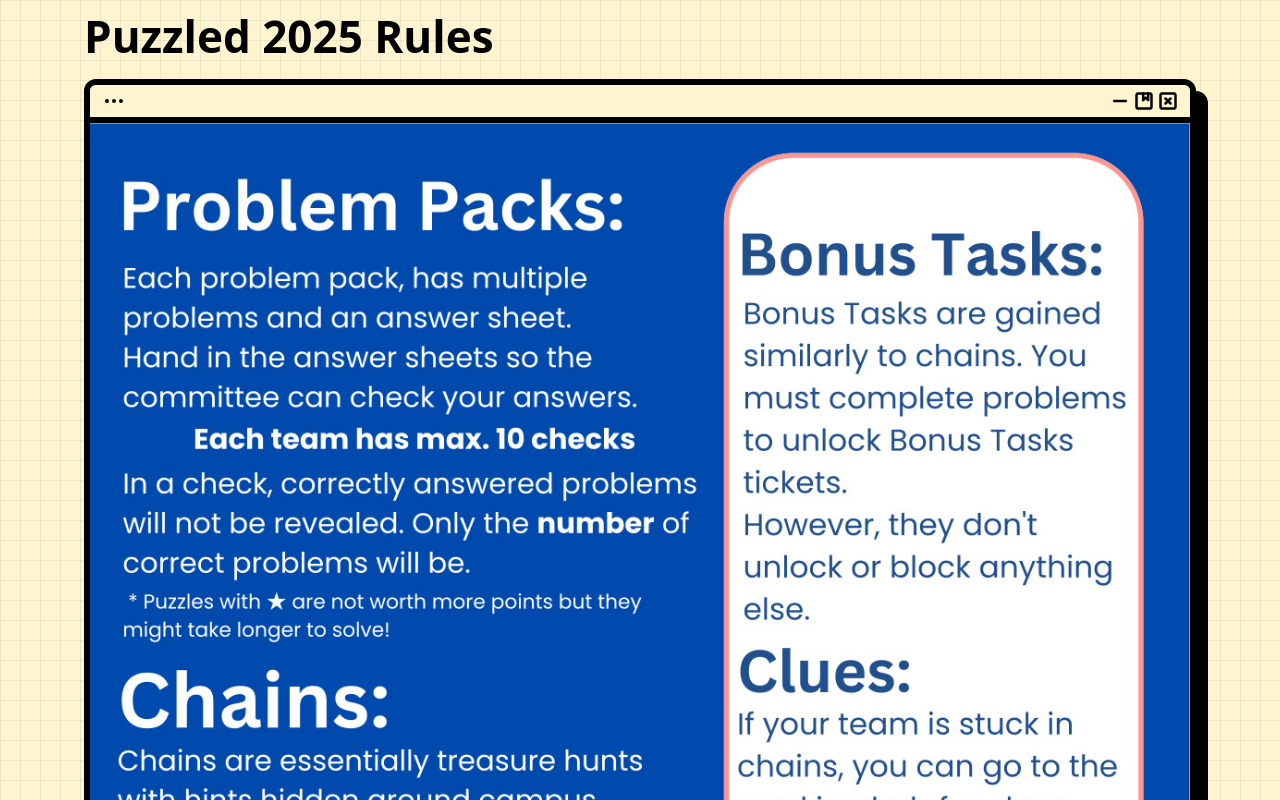
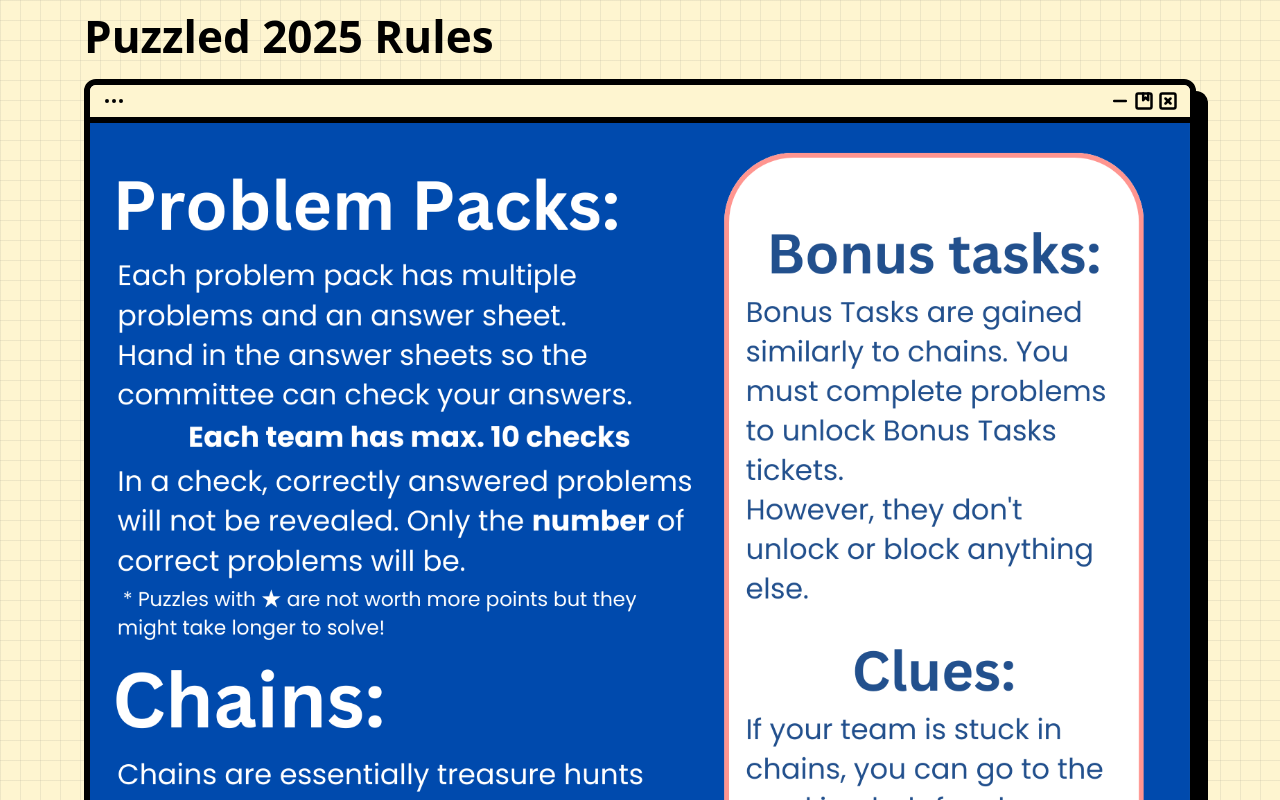
Before and after one commit to jd-paul/puzzled-2025, a Next.js app: page / in a window 1280 px wide. Shown: the part 2440-3240 px from the top of the page. Built offline with nearby package versions, Linux system fonts and the light colour scheme.

Commit message:
edited rules

```diff
--- a/src/app/page.tsx
+++ b/src/app/page.tsx
@@ -61,7 +61,7 @@ export default function Home() {
           <h1 className="text-[clamp(1.8rem,6vw,2.75rem)] font-extrabold leading-[1.2] mb-4 mt-12">
             Puzzled 2025 Rules
           </h1>
-          <WindowImage src="/images/puzzled-2025-rules.jpg" alt="Puzzled 2025 Rules" />
+          <WindowImage src="/images/puzzled-2025-rules.png" alt="Puzzled 2025 Rules" />
 
         </div>
       </section>
```
Also changed, not shown: public/images/puzzled-2025-rules.jpg (deleted), public/images/puzzled-2025-rules.png (added).
